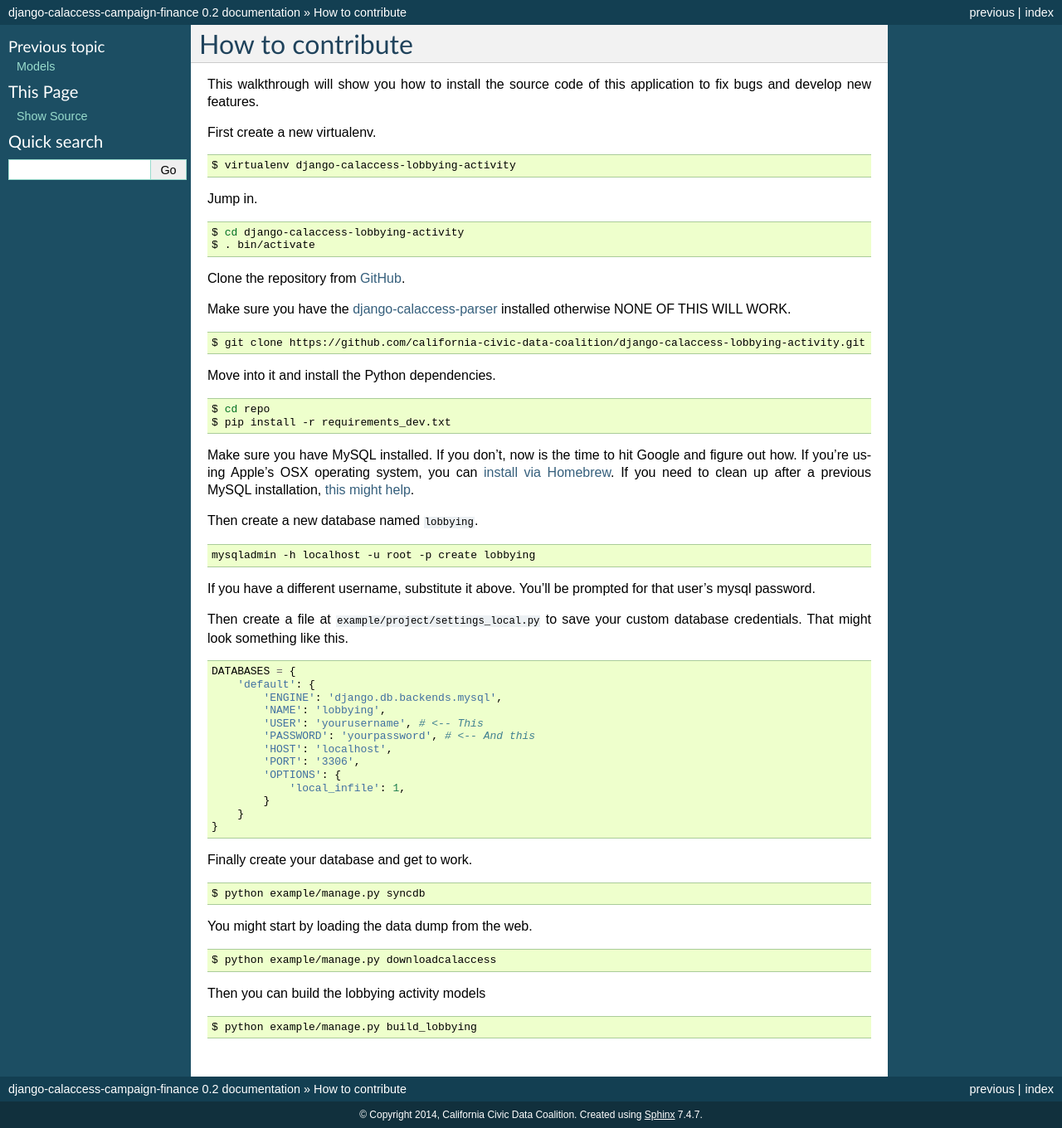
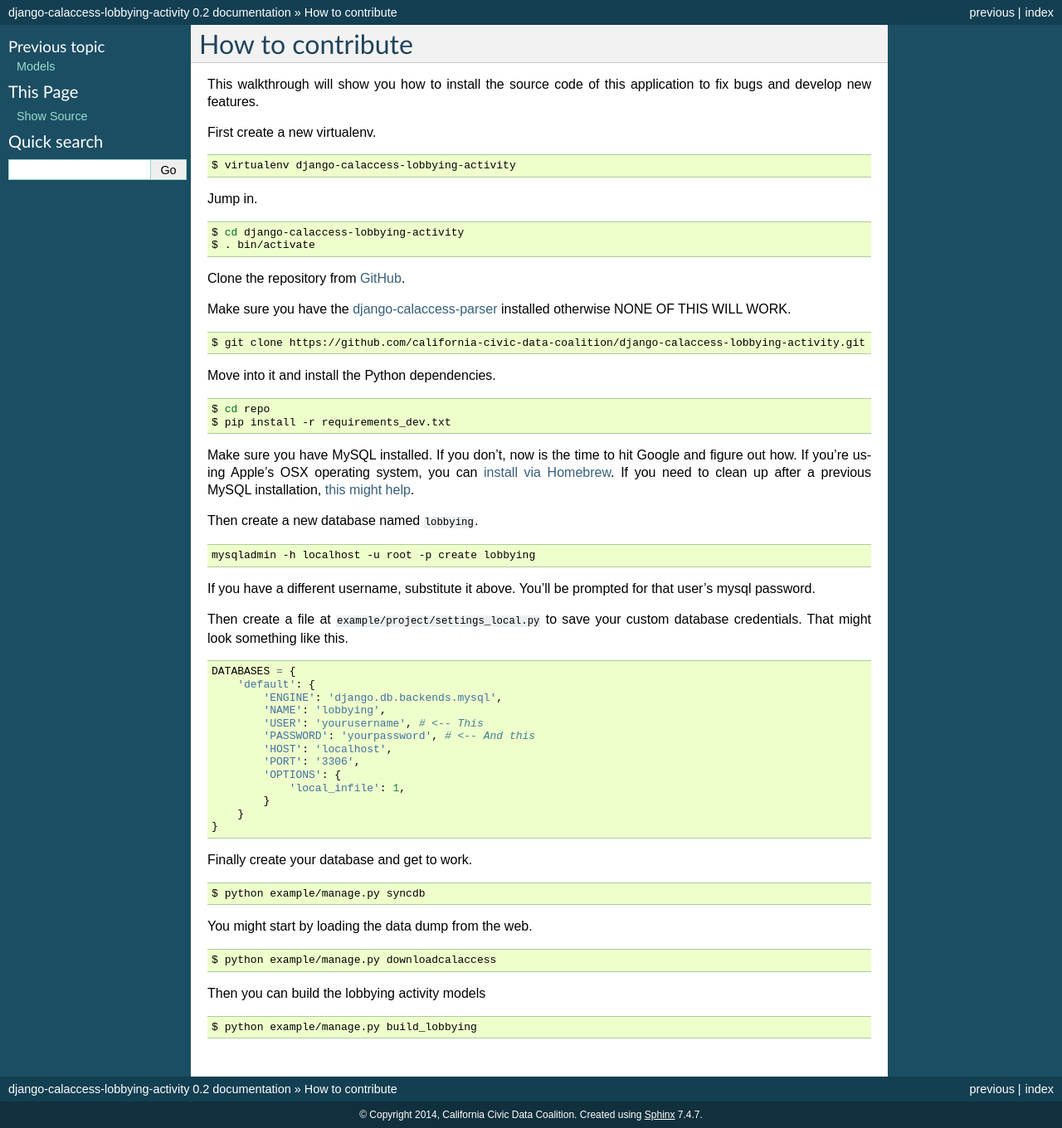
Before and after one commit to palewire/django-calaccess-lobbying-browser, a Sphinx documentation site: the page built from docs/howtocontribute.rst, in a window 1280 px wide. Shown: the whole page at 83% size. Built offline with Sphinx 7.4.7, drawn with Linux system fonts in a browser that asks for light colours.

Commit message:
added docs for project

```diff
--- a/docs/conf.py
+++ b/docs/conf.py
@@ -1,7 +1,7 @@
 # -*- coding: utf-8 -*-
 #
-# django-calaccess-campaign-finance documentation build configuration file, created by
-# sphinx-quickstart on Sun Aug 10 10:42:56 2014.
+# django-calaccess-lobbying-activity documentation build configuration file, created by
+# sphinx-quickstart on Mon Aug 11 19:06:17 2014.
 #
 # This file is execfile()d with the current directory set to its
 # containing dir.
@@ -43,7 +43,7 @@
 master_doc = 'index'
 
 # General information about the project.
-project = u'django-calaccess-campaign-finance'
+project = u'django-calaccess-lobbying-activity'
 copyright = u'2014, California Civic Data Coalition'
 
 # The version info for the project you're documenting, acts as replacement for
@@ -176,7 +176,7 @@
 #html_file_suffix = None
 
 # Output file base name for HTML help builder.
-htmlhelp_basename = 'django-calaccess-campaign-financedoc'
+htmlhelp_basename = 'django-calaccess-lobbying-activitydoc'
 
 
 # -- Options for LaTeX output ---------------------------------------------
@@ -196,7 +196,7 @@
 # (source start file, target name, title,
 #  author, documentclass [howto, manual, or own class]).
 latex_documents = [
-  ('index', 'django-calaccess-campaign-finance.tex', u'django-calaccess-campaign-finance Documentation',
+  ('index', 'django-calaccess-lobbying-activity.tex', u'django-calaccess-lobbying-activity Documentation',
    u'California Civic Data Coalition', 'manual'),
 ]
 
@@ -226,7 +226,7 @@
 # One entry per manual page. List of tuples
 # (source start file, name, description, authors, manual section).
 man_pages = [
-    ('index', 'django-calaccess-campaign-finance', u'django-calaccess-campaign-finance Documentation',
+    ('index', 'django-calaccess-lobbying-activity', u'django-calaccess-lobbying-activity Documentation',
      [u'California Civic Data Coalition'], 1)
 ]
 
@@ -240,8 +240,8 @@
 # (source start file, target name, title, author,
 #  dir menu entry, description, category)
 texinfo_documents = [
-  ('index', 'django-calaccess-campaign-finance', u'django-calaccess-campaign-finance Documentation',
-   u'California Civic Data Coalition', 'django-calaccess-campaign-finance', 'One line description of project.',
+  ('index', 'django-calaccess-lobbying-activity', u'django-calaccess-lobbying-activity Documentation',
+   u'California Civic Data Coalition', 'django-calaccess-lobbying-activity', 'One line description of project.',
    'Miscellaneous'),
 ]
 
--- a/docs/howtocontribute.rst
+++ b/docs/howtocontribute.rst
@@ -19,7 +19,7 @@
 
 Clone the repository from `GitHub <https://github.com/california-civic-data-coalition/django-calaccess-lobbying-activity>`_.
 
-Make sure you have the `django-calaccess-parser <https://github.com/california-civic-data-coalition/django-calaccess-campaign-parser>`_ installed otherwise NONE OF THIS WILL WORK.
+Make sure you have the `django-calaccess-parser <https://github.com/california-civic-data-coalition/django-calaccess-parser>`_ installed otherwise NONE OF THIS WILL WORK.
 
 .. code-block:: bash
 
```
Also changed, not shown: 2 other files.
